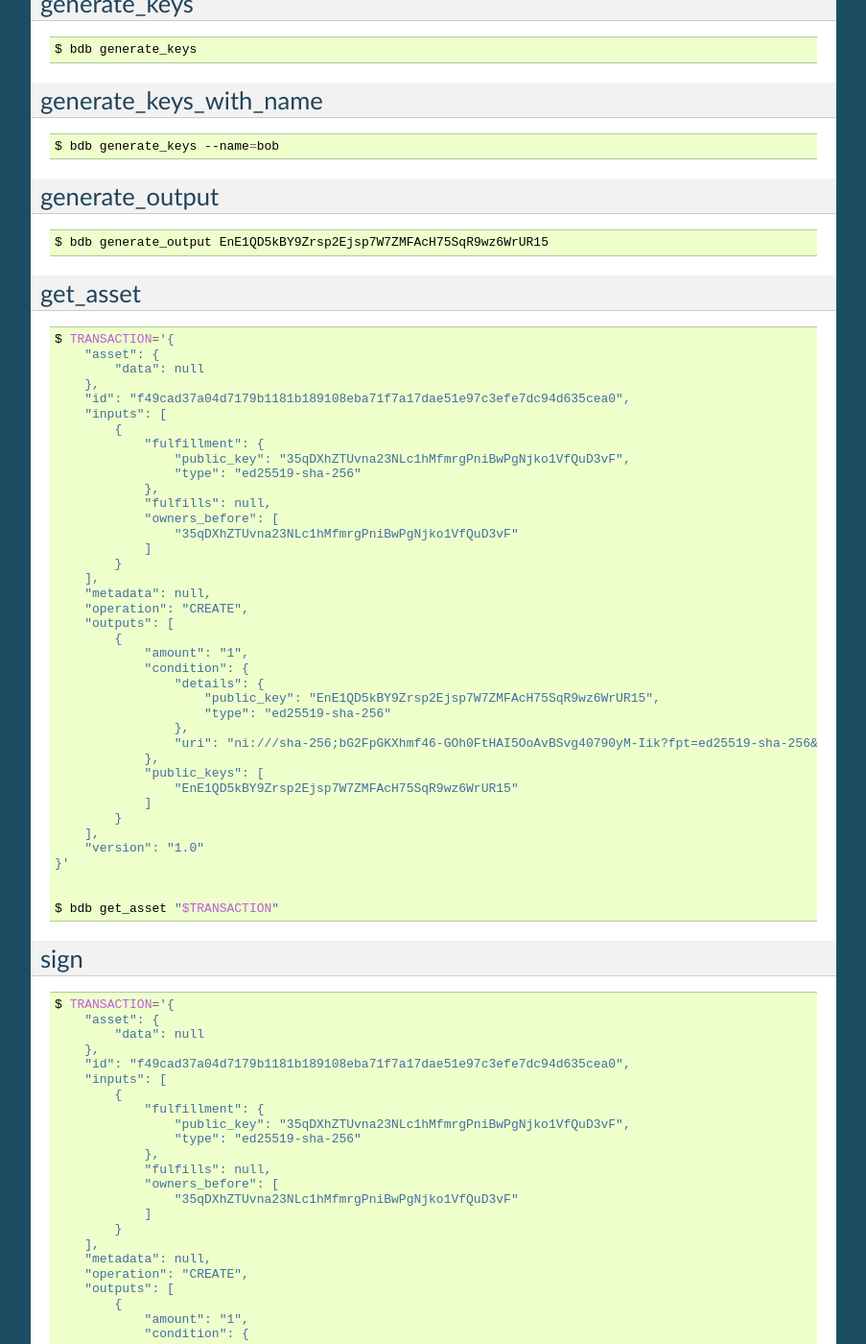
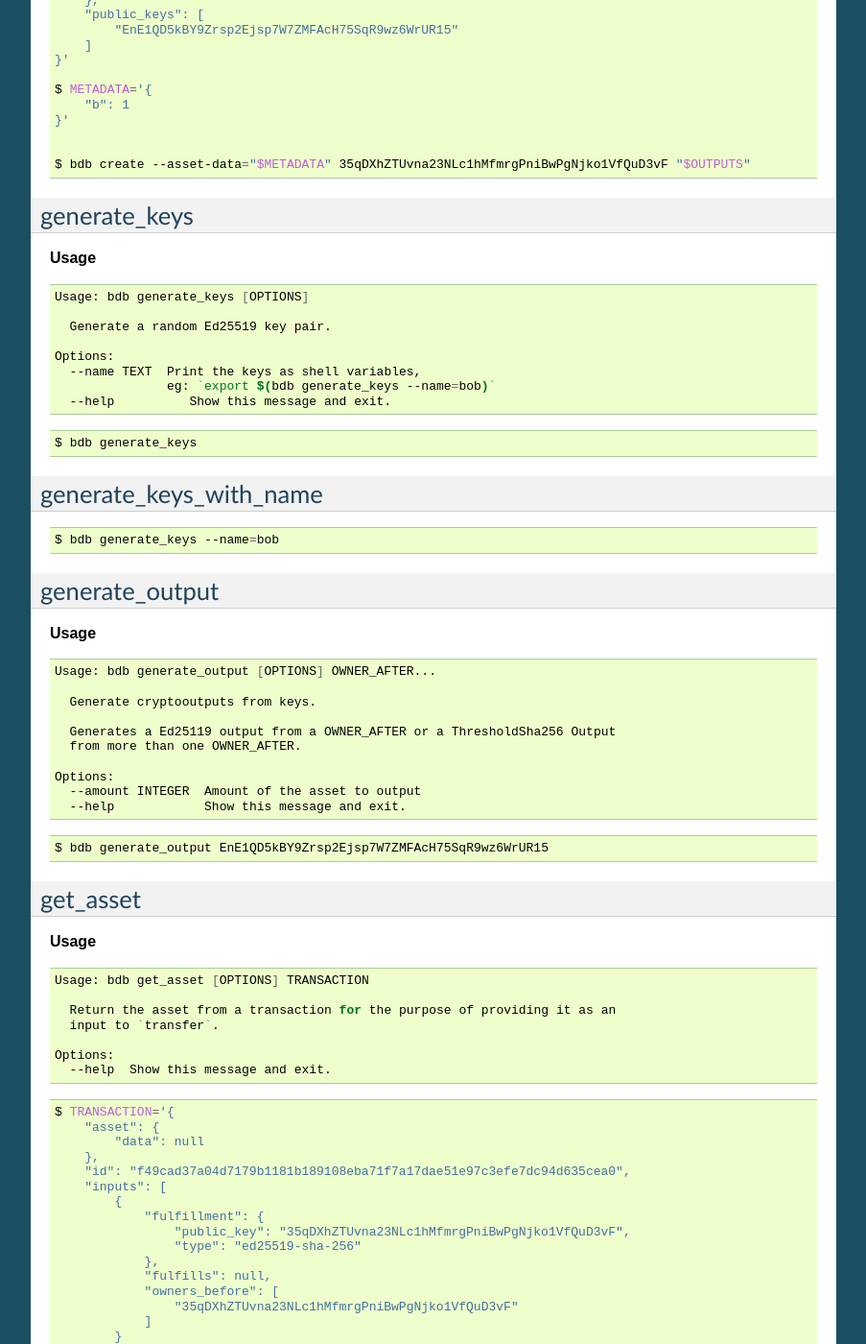
Before and after one commit to bigchaindb/bdb-transaction-cli, a Sphinx documentation site: the page built from docs/examples.rst, in a window 1280 px wide and 1400 px high, scrolled down 879 px. Shown: the whole window at 96% size, without its empty margins (198-1101 px from the left). Built offline with Sphinx 7.4.7, drawn with Linux system fonts in a browser that asks for light colours; some of the changed text lies outside the part shown.

Commit message:
Add usage for bdb CLI
- Add usage for each operation in examples

```diff
--- a/docs/examples.rst
+++ b/docs/examples.rst
@@ -6,7 +6,20 @@ These are examples of how to invoke the bdb command, auto-generated from the tes
 
 create
 ------
+**Usage**
 
+.. code-block:: shell
+
+   Usage: bdb create [OPTIONS] OWNER_BEFORE OUTPUTS
+
+     Generate a CREATE transaction.
+
+     The CREATE transaction creates a new asset.
+
+   Options:
+     --metadata JSON
+     --asset-data JSON
+     --help             Show this message and exit.
 
 .. code-block:: shell
 
@@ -58,8 +71,18 @@ create_with_asset
 
 generate_keys
 -------------
+**Usage**
 
+.. code-block:: shell
 
+   Usage: bdb generate_keys [OPTIONS]
+
+     Generate a random Ed25519 key pair.
+
+   Options:
+     --name TEXT  Print the keys as shell variables,
+                  eg: `export $(bdb generate_keys --name=bob)`
+     --help          Show this message and exit.
 .. code-block:: shell
 
 
@@ -78,7 +101,20 @@ generate_keys_with_name
 
 generate_output
 ---------------
+**Usage**
 
+.. code-block:: shell
+
+   Usage: bdb generate_output [OPTIONS] OWNER_AFTER...
+
+     Generate cryptooutputs from keys.
+
+     Generates a Ed25119 output from a OWNER_AFTER or a ThresholdSha256 Output
+     from more than one OWNER_AFTER.
+
+   Options:
+     --amount INTEGER  Amount of the asset to output
+     --help            Show this message and exit.
 
 .. code-block:: shell
 
@@ -88,7 +124,17 @@ generate_output
 
 get_asset
 ---------
+**Usage**
 
+.. code-block:: shell
+
+   Usage: bdb get_asset [OPTIONS] TRANSACTION
+
+     Return the asset from a transaction for the purpose of providing it as an
+     input to `transfer`.
+
+   Options:
+     --help  Show this message and exit.
 
 .. code-block:: shell
 
@@ -135,7 +181,21 @@ get_asset
 
 sign
 ----
+**Usage**
 
+.. code-block:: shell
+
+   Usage: bdb sign [OPTIONS] TRANSACTION PRIVATE_KEY
+
+     Signs a json transaction.
+
+     Signs TRANSACTION (json) with given PRIVATE_KEY. Only a TRANSACTION using
+     Ed25519 or ThresholdSha256 outputs can be signed.
+
+     Outputs a signed transaction.
+
+   Options:
+     --help  Show this message and exit.
 
 .. code-block:: shell
 
@@ -182,7 +242,20 @@ sign
 
 spend
 -----
+**Usage**
 
+.. code-block:: shell
+
+   Usage: bdb spend [OPTIONS] TRANSACTION [OUTPUT_ID]
+
+     Convert a transaction's outputs to inputs.
+
+     Convert outputs in TRANSACTION (json) to signable/spendable inputs.
+     Outputs can individually be selected by passing one or more CONDITION_ID,
+     as a JSON list. Otherwise, all outputs are converted.
+
+   Options:
+     --help  Show this message and exit.
 
 .. code-block:: shell
 
@@ -280,7 +353,18 @@ spend_with_condition_ids
 
 transfer
 --------
+**Usage**
 
+.. code-block:: shell
+
+   Usage: bdb transfer [OPTIONS] INPUTS OUTPUTS ASSET [METADATA]
+
+     Generate a TRANSFER transaction.
+
+     The TRANSFER transaction transfers ownership of a given asset.
+
+   Options:
+     --help  Show this message and exit.
 
 .. code-block:: shell
 
```
